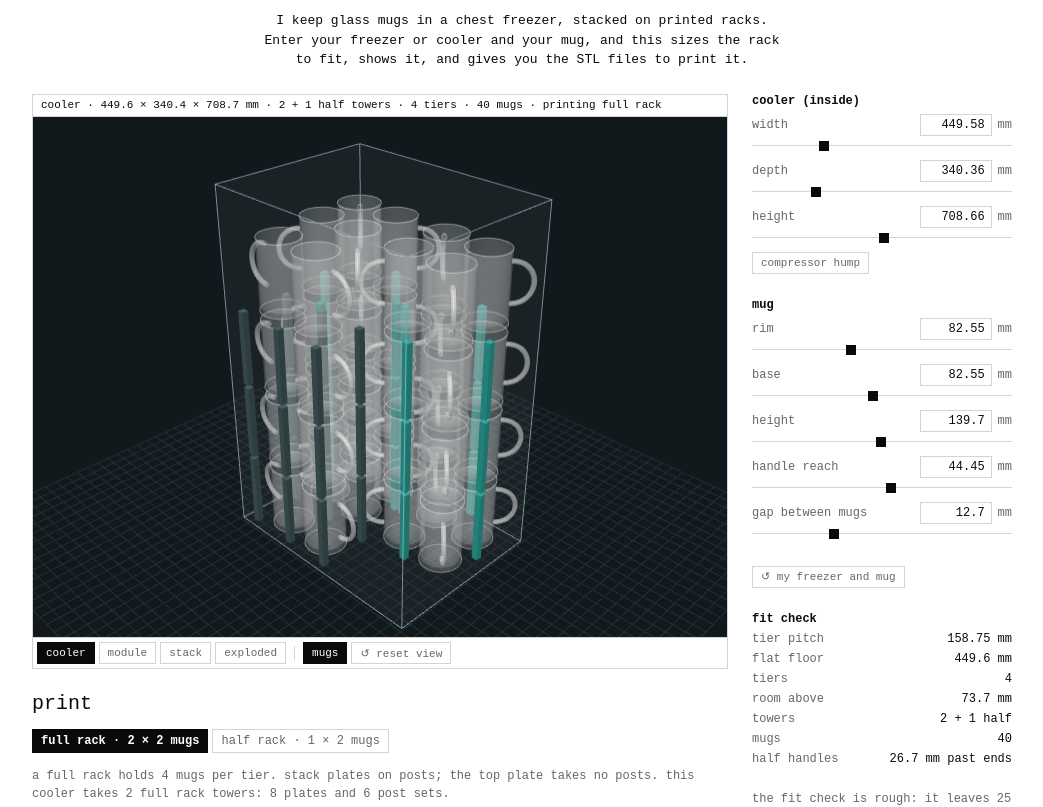
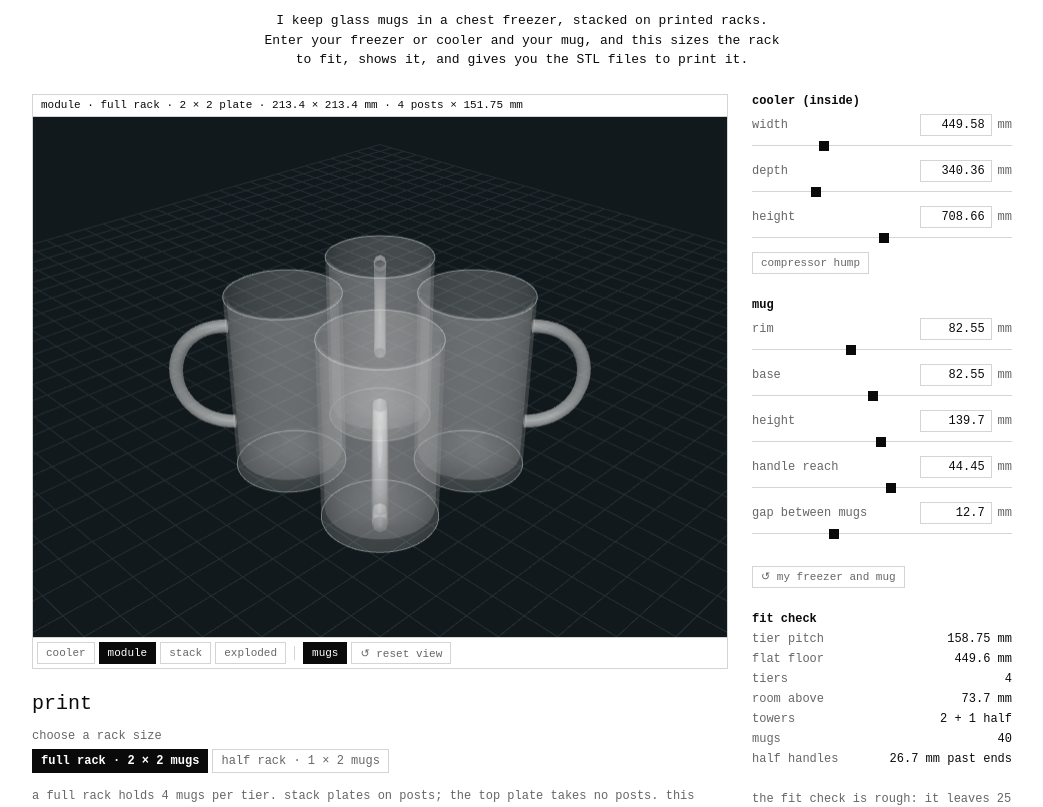
Before and after one commit to jsnwng/mugrack, a website built with Vite: page index.html in a window 1280 px wide. Shown: the part 99-906 px from the top of the page, without its empty margins (118-1161 px from the left). Built offline with nearby package versions, Linux system fonts and the light colour scheme; animation ran at ten frames a second; what manifold-3d would draw is missing.

Commit message:
Open on the module view and label the rack size choice
Co-Authored-By: Claude Opus 5.5 <noreply@anthropic.com>

```diff
--- a/index.html
+++ b/index.html
@@ -25,8 +25,8 @@
           <div class="view" id="view"></div>
           <div class="toolbar" id="toolbar">
             <div class="tool-group" role="group" aria-label="view">
-              <button type="button" class="tool on" data-view="cooler" aria-pressed="true">cooler</button>
-              <button type="button" class="tool" data-view="module" aria-pressed="false">module</button>
+              <button type="button" class="tool" data-view="cooler" aria-pressed="false">cooler</button>
+              <button type="button" class="tool on" data-view="module" aria-pressed="true">module</button>
               <button type="button" class="tool" data-view="stack" aria-pressed="false">stack</button>
               <button type="button" class="tool" data-view="exploded" aria-pressed="false">exploded</button>
             </div>
@@ -39,7 +39,8 @@
         <!-- what gets printed: one kind of rack at a time, exported as its plate and its posts -->
         <section class="print" aria-labelledby="printTitle">
           <h2 class="section" id="printTitle">print</h2>
-          <div class="tool-group choice" role="group" aria-label="rack to print">
+          <p class="label" id="kindLabel">choose a rack size</p>
+          <div class="tool-group choice" role="group" aria-labelledby="kindLabel">
             <button type="button" class="tool on" data-kind="full" aria-pressed="true">full rack · 2 × 2 mugs</button>
             <button type="button" class="tool" data-kind="half" aria-pressed="false">half rack · 1 × 2 mugs</button>
           </div>
--- a/src/main.ts
+++ b/src/main.ts
@@ -10,7 +10,7 @@ const $ = <T extends HTMLElement>(id: string) => document.getElementById(id) as
 const cooler: Cooler = { ...DEFAULT_COOLER }
 const mug: Mug = { ...DEFAULT_MUG }
 const fit = { socket: SOCK }
-let mode: ViewMode = 'cooler'
+let mode: ViewMode = 'module'
 let kind: Kind = 'full'
 
 // one slider per dimension, all in mm
--- a/src/style.css
+++ b/src/style.css
@@ -345,6 +345,11 @@ a:hover {
   gap: 14px;
   font-size: 12px;
 }
+/* a group's name, right above its choices */
+.print .label {
+  margin: 0 0 -8px;
+  color: var(--dim);
+}
 .print .choice .tool {
   height: 24px;
   font-size: 12px;
--- a/src/view.ts
+++ b/src/view.ts
@@ -48,7 +48,7 @@ export class RackView {
   private lineShell: THREE.LineBasicMaterial
   private queued = false
 
-  mode: ViewMode = 'cooler'
+  mode: ViewMode = 'module'
   kind: Kind = 'full' // the rack being printed: drawn in the module views, highlighted in the cooler
   mugs = true
 
```
